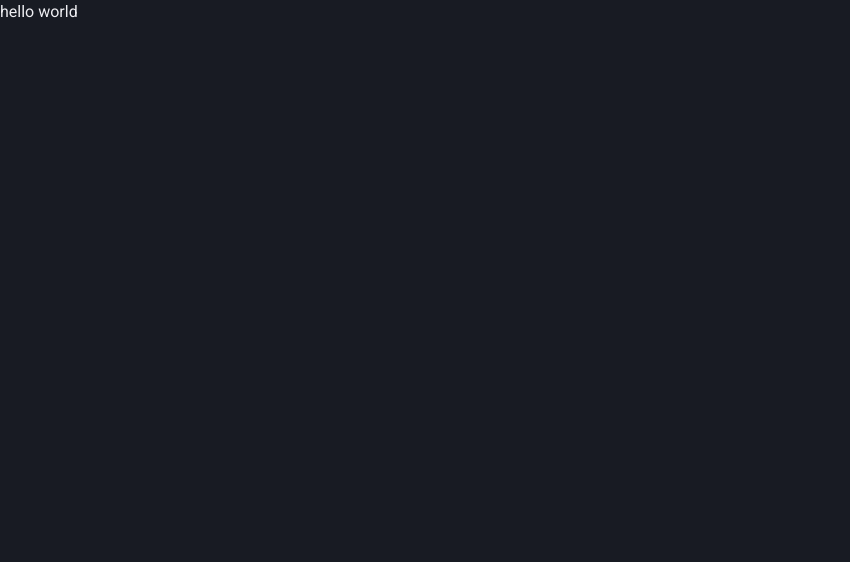
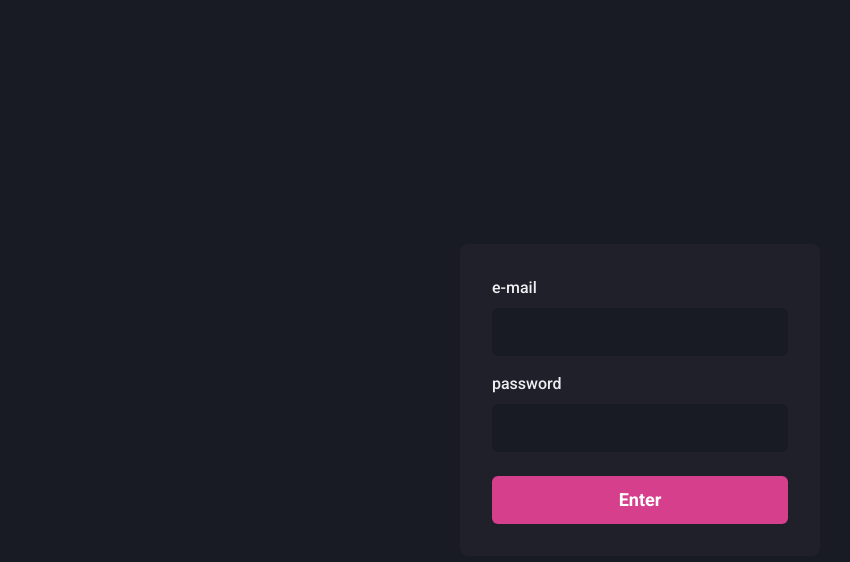
Before and after one commit to sanderdsz/dashgo, a Next.js app: page / in a window 1280 px wide. Shown: the top 562 px of the page, without its empty margins (0-850 px from the left). Built offline with nearby package versions, Linux system fonts and the light colour scheme.

Commit message:
sign-in layout

```diff
--- a/src/pages/index.tsx
+++ b/src/pages/index.tsx
@@ -1,7 +1,65 @@
+import {Button, Flex, FormLabel, Input, Stack} from '@chakra-ui/react'
+
 export default function Home() {
   return (
     <>
-      hello world
+      <Flex
+        w='100vw'
+        h='100vh'
+        alignItems='center'
+        justifyContent='center'
+      >
+        <Flex
+          as='form'
+          width='100%'
+          maxWidth={360}
+          bg='gray.800'
+          p='8'
+          borderRadius={8}
+          flexDir='column'
+        >
+          <Stack spacing='4'>
+            <div>
+              <FormLabel htmlFor='email'>e-mail</FormLabel>
+              <Input
+                id='email'
+                name='email'
+                type='email'
+                focusBorderColor='pink.500'
+                bgColor='gray.900'
+                variant='filled'
+                _hover={{
+                  bgColor: 'gray.900'
+                }}
+                size='lg'
+              />
+            </div>
+            <div>
+              <FormLabel htmlFor='password'>password</FormLabel>
+              <Input
+                id='password'
+                name='password'
+                type='password'
+                focusBorderColor='pink.500'
+                bgColor='gray.900'
+                variant='filled'
+                _hover={{
+                  bgColor: 'gray.900'
+                }}
+                size='lg'
+              />
+            </div>
+          </Stack>
+          <Button
+            type='submit'
+            mt='6'
+            colorScheme='pink'
+            size='lg'
+          >
+            Enter
+          </Button>
+        </Flex>
+      </Flex>
     </>
   )
 }
```
